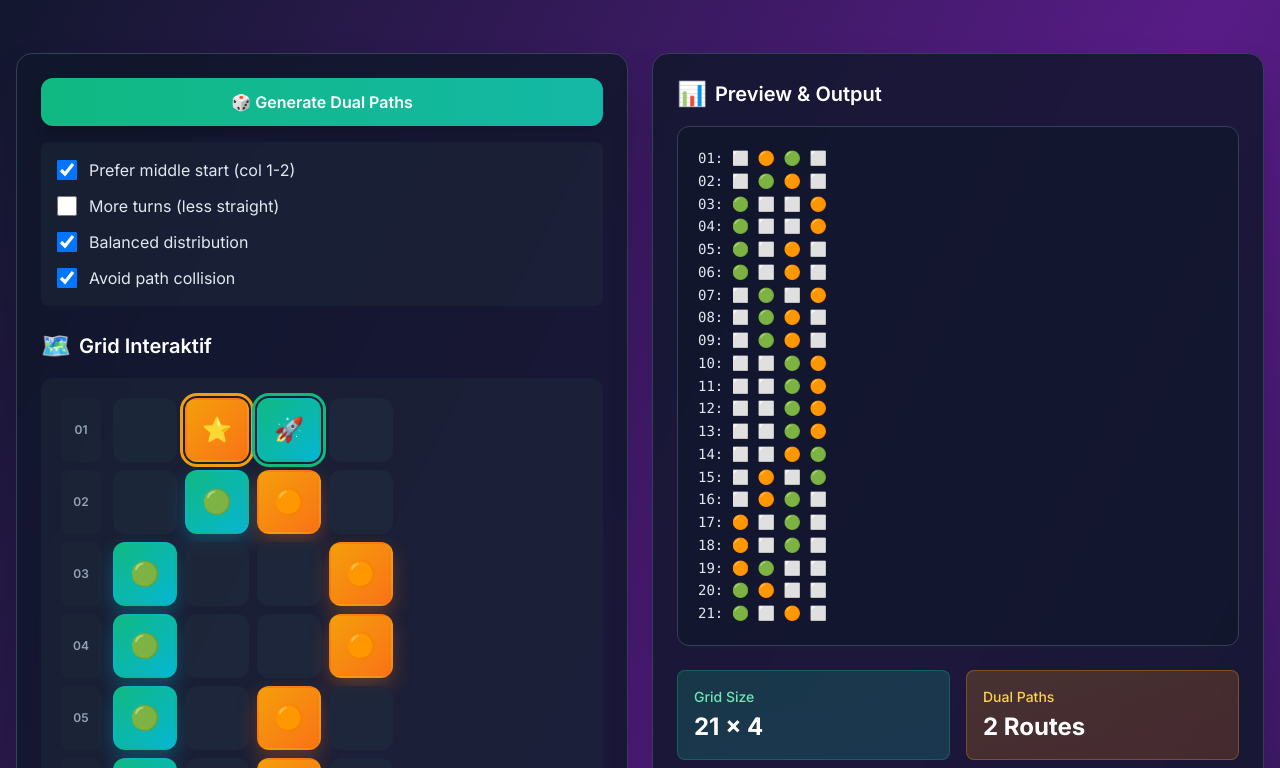
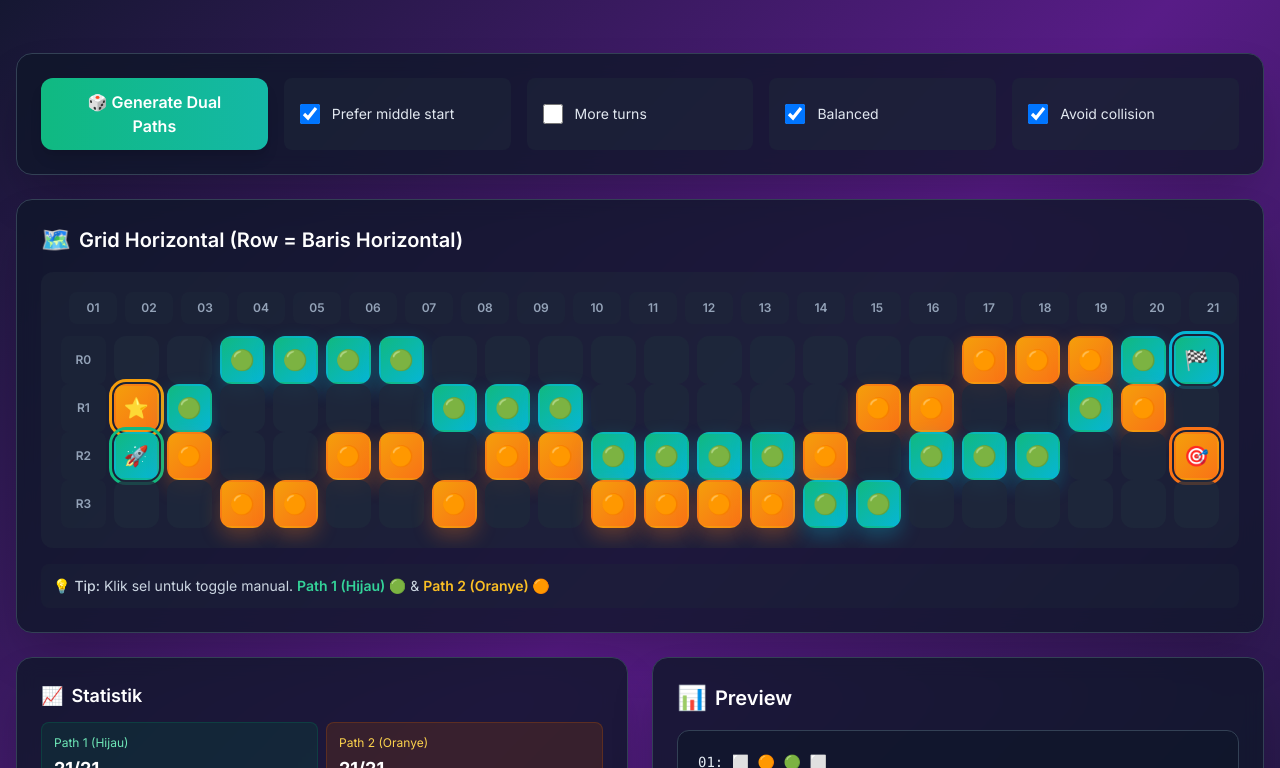
Before and after one commit to RehanDias/randompath, a plain HTML site: page index.html in a window 1280 px wide. Shown: the part 115-883 px from the top of the page. Drawn offline with nearby package versions, Linux system fonts and the light colour scheme.

Commit message:
Update index.html

```diff
--- a/index.html
+++ b/index.html
@@ -3,7 +3,7 @@
 <head>
   <meta charset="utf-8" />
   <meta name="viewport" content="width=device-width,initial-scale=1" />
-  <title>Dual Path Grid — 21x4</title>
+  <title>Dual Path Grid — 21x4 (Horizontal)</title>
   <script src="https://cdn.tailwindcss.com"></script>
   <style>
     @import url('https://fonts.googleapis.com/css2?family=Inter:wght@400;500;600;700&display=swap');
@@ -74,6 +74,18 @@
       backdrop-filter: blur(10px);
       background: rgba(15, 23, 42, 0.8);
     }
+
+    /* HORIZONTAL GRID - Main change here! */
+    #grid-container {
+      display: grid;
+      grid-template-rows: repeat(4, 1fr);
+      grid-template-columns: repeat(21, 1fr);
+      gap: 0.5rem;
+    }
+
+    .col-label {
+      writing-mode: horizontal-tb;
+    }
   </style>
   <script>
     tailwind.config = {
@@ -94,61 +106,62 @@
   <div class="container mx-auto px-4 py-6">
     <div class="text-center mb-8">
       <h1 class="text-5xl font-bold text-white mb-3 tracking-tight">
-        🎲 Dual Path Generator
+        🎲 Dual Path Generator (Horizontal View)
       </h1>
-      <p class="text-slate-300 text-lg">Generate 2 jalur independen dalam 21×4 grid</p>
+      <p class="text-slate-300 text-lg">Generate 2 jalur independen dalam 21×4 grid - TAMPILAN MENYAMPING</p>
     </div>
   </div>
 
   <!-- Main Content -->
   <div class="container mx-auto px-4 pb-10">
-    <div class="grid lg:grid-cols-2 gap-6">
-
-      <!-- Left Panel - Controls & Grid -->
-      <div class="glass-effect rounded-2xl p-6 shadow-2xl border border-slate-700">
 
     <!-- Controls Section -->
-        <div class="mb-6">
+    <div class="glass-effect rounded-2xl p-6 shadow-2xl border border-slate-700 mb-6">
+      <div class="grid md:grid-cols-2 lg:grid-cols-5 gap-4">
         <!-- Button Generate -->
-          <div class="mb-4">
-            <button id="gen" class="w-full bg-gradient-to-r from-emerald-500 to-teal-500 hover:from-emerald-600 hover:to-teal-600 text-white font-semibold py-3 px-6 rounded-xl shadow-lg transform hover:scale-105 transition-all duration-200">
+        <button id="gen" class="bg-gradient-to-r from-emerald-500 to-teal-500 hover:from-emerald-600 hover:to-teal-600 text-white font-semibold py-3 px-6 rounded-xl shadow-lg transform hover:scale-105 transition-all duration-200">
           🎲 Generate Dual Paths
         </button>
-          </div>
 
         <!-- Settings -->
-          <div class="space-y-3 bg-slate-800/50 rounded-lg p-4">
-            <label class="flex items-center gap-3 cursor-pointer group">
+        <label class="flex items-center gap-3 cursor-pointer group bg-slate-800/50 rounded-lg px-4">
           <input id="prefer-middle" type="checkbox" checked class="w-5 h-5 text-emerald-500 bg-slate-700 border-slate-600 rounded focus:ring-2 focus:ring-emerald-500 focus:ring-offset-0 cursor-pointer" />
-              <span class="text-slate-200 group-hover:text-white transition-colors">Prefer middle start (col 1-2)</span>
+          <span class="text-slate-200 group-hover:text-white transition-colors text-sm">Prefer middle start</span>
         </label>
-            <label class="flex items-center gap-3 cursor-pointer group">
+
+        <label class="flex items-center gap-3 cursor-pointer group bg-slate-800/50 rounded-lg px-4">
           <input id="more-turns" type="checkbox" class="w-5 h-5 text-emerald-500 bg-slate-700 border-slate-600 rounded focus:ring-2 focus:ring-emerald-500 focus:ring-offset-0 cursor-pointer" />
-              <span class="text-slate-200 group-hover:text-white transition-colors">More turns (less straight)</span>
+          <span class="text-slate-200 group-hover:text-white transition-colors text-sm">More turns</span>
         </label>
-            <label class="flex items-center gap-3 cursor-pointer group">
+
+        <label class="flex items-center gap-3 cursor-pointer group bg-slate-800/50 rounded-lg px-4">
           <input id="balanced" type="checkbox" checked class="w-5 h-5 text-emerald-500 bg-slate-700 border-slate-600 rounded focus:ring-2 focus:ring-emerald-500 focus:ring-offset-0 cursor-pointer" />
-              <span class="text-slate-200 group-hover:text-white transition-colors">Balanced distribution</span>
+          <span class="text-slate-200 group-hover:text-white transition-colors text-sm">Balanced</span>
         </label>
-            <label class="flex items-center gap-3 cursor-pointer group">
+
+        <label class="flex items-center gap-3 cursor-pointer group bg-slate-800/50 rounded-lg px-4">
           <input id="avoid-collision" type="checkbox" checked class="w-5 h-5 text-emerald-500 bg-slate-700 border-slate-600 rounded focus:ring-2 focus:ring-emerald-500 focus:ring-offset-0 cursor-pointer" />
-              <span class="text-slate-200 group-hover:text-white transition-colors">Avoid path collision</span>
+          <span class="text-slate-200 group-hover:text-white transition-colors text-sm">Avoid collision</span>
         </label>
       </div>
     </div>
 
-        <!-- Grid Section -->
-        <div class="mb-4">
+    <!-- Grid Section - HORIZONTAL -->
+    <div class="glass-effect rounded-2xl p-6 shadow-2xl border border-slate-700 mb-6">
       <h2 class="text-xl font-semibold text-white mb-4 flex items-center gap-2">
-            <span class="text-2xl">🗺️</span> Grid Interaktif
+        <span class="text-2xl">🗺️</span> Grid Horizontal (Row = Baris Horizontal)
       </h2>
 
       <div class="bg-slate-800/50 rounded-xl p-5 overflow-x-auto">
-            <div class="flex gap-3 min-w-max">
-              <!-- Row Labels -->
-              <div id="labels" class="flex flex-col gap-2"></div>
-              <!-- Grid -->
-              <div id="grid" class="grid grid-cols-4 gap-2"></div>
+        <div class="mb-3 flex gap-2">
+          <!-- Column Labels (1-21) -->
+          <div class="w-12"></div> <!-- spacer for row labels -->
+          <div id="col-labels" class="flex gap-2"></div>
+        </div>
+
+        <!-- Grid Container -->
+        <div class="flex flex-col gap-2">
+          <div id="grid-rows"></div>
         </div>
       </div>
 
@@ -160,46 +173,34 @@
       </div>
     </div>
 
+    <!-- Stats & Preview -->
+    <div class="grid lg:grid-cols-2 gap-6">
       <!-- Stats -->
-        <div class="bg-gradient-to-r from-slate-800/70 to-slate-700/70 rounded-xl p-5 border border-slate-600">
+      <div class="glass-effect rounded-2xl p-6 shadow-2xl border border-slate-700">
         <h3 class="text-lg font-semibold text-white mb-3 flex items-center gap-2">
           <span>📈</span> Statistik
         </h3>
         <div id="stats" class="space-y-2 text-sm"></div>
       </div>
-      </div>
 
-      <!-- Right Panel - Preview -->
+      <!-- Preview -->
       <div class="glass-effect rounded-2xl p-6 shadow-2xl border border-slate-700">
         <h2 class="text-xl font-semibold text-white mb-4 flex items-center gap-2">
-          <span class="text-2xl">📊</span> Preview & Output
+          <span class="text-2xl">📊</span> Preview
         </h2>
 
         <div class="bg-slate-900/70 rounded-xl p-5 border border-slate-700 overflow-hidden">
-          <pre id="preview" class="text-sm text-slate-200 leading-relaxed overflow-auto max-h-[600px] font-mono"></pre>
-        </div>
-
-        <!-- Info Cards -->
-        <div class="mt-6 grid grid-cols-2 gap-4">
-          <div class="bg-gradient-to-br from-emerald-500/20 to-teal-500/20 border border-emerald-500/30 rounded-lg p-4">
-            <div class="text-emerald-300 text-sm font-medium mb-1">Grid Size</div>
-            <div class="text-white text-2xl font-bold">21 × 4</div>
-          </div>
-          <div class="bg-gradient-to-br from-amber-500/20 to-orange-500/20 border border-amber-500/30 rounded-lg p-4">
-            <div class="text-amber-300 text-sm font-medium mb-1">Dual Paths</div>
-            <div class="text-white text-2xl font-bold">2 Routes</div>
+          <pre id="preview" class="text-sm text-slate-200 leading-relaxed overflow-auto max-h-[400px] font-mono"></pre>
         </div>
       </div>
-      </div>
-
     </div>
   </div>
 
   <script>
   (function(){
     const ROWS = 21, COLS = 4;
-    const gridEl = document.getElementById('grid');
-    const labelsEl = document.getElementById('labels');
+    const gridRowsEl = document.getElementById('grid-rows');
+    const colLabelsEl = document.getElementById('col-labels');
     const preview = document.getElementById('preview');
     const statsEl = document.getElementById('stats');
     const preferMiddle = document.getElementById('prefer-middle');
@@ -211,104 +212,125 @@
     let state = new Array(ROWS).fill(0).map(()=>new Array(COLS).fill(0));
 
     function createUI(){
-      gridEl.innerHTML = '';
-      labelsEl.innerHTML = '';
-      for(let r=0;r<ROWS;r++){
+      // Create column labels (1-21)
+      colLabelsEl.innerHTML = '';
+      for(let col=0; col<ROWS; col++){
+        const label = document.createElement('div');
+        label.className = 'w-12 h-8 flex items-center justify-center text-slate-400 font-semibold text-xs bg-slate-800/50 rounded-lg col-label';
+        label.textContent = (col+1).toString().padStart(2,'0');
+        colLabelsEl.appendChild(label);
+      }
+
+      // Create horizontal rows
+      gridRowsEl.innerHTML = '';
+      for(let row=0; row<COLS; row++){
+        const rowContainer = document.createElement('div');
+        rowContainer.className = 'flex gap-2 items-center';
+
+        // Row label (Row 0, 1, 2, 3)
         const rowLabel = document.createElement('div');
-        rowLabel.className = 'w-10 h-16 flex items-center justify-center text-slate-400 font-semibold text-xs bg-slate-800/50 rounded-lg';
-        rowLabel.textContent = (r+1).toString().padStart(2,'0');
-        labelsEl.appendChild(rowLabel);
+        rowLabel.className = 'w-12 h-12 flex items-center justify-center text-slate-400 font-semibold text-xs bg-slate-800/50 rounded-lg';
+        rowLabel.textContent = `R${row}`;
+        rowContainer.appendChild(rowLabel);
 
-        for(let c=0;c<COLS;c++){
+        // Cells for this row
+        for(let col=0; col<ROWS; col++){
           const cell = document.createElement('div');
-          cell.className='cell w-16 h-16 flex items-center justify-center rounded-xl bg-slate-800/80 cursor-pointer border-2 border-transparent hover:border-slate-600 text-2xl select-none';
-          cell.dataset.r=r;
-          cell.dataset.c=c;
+          cell.className='cell w-12 h-12 flex items-center justify-center rounded-xl bg-slate-800/80 cursor-pointer border-2 border-transparent hover:border-slate-600 text-xl select-none';
+          cell.dataset.r=col; // col is actually the "row" in original data
+          cell.dataset.c=row; // row is actually the "col" in original data
           cell.addEventListener('click',()=>{
-            // Cycle: 0 -> 1 -> 2 -> 0
-            state[r][c] = (state[r][c] + 1) % 3;
+            state[col][row] = (state[col][row] + 1) % 3;
             render();
             updatePreview();
           });
-          gridEl.appendChild(cell);
+          rowContainer.appendChild(cell);
+        }
+
+        gridRowsEl.appendChild(rowContainer);
+      }
+    }
+
+    function render(){
+      const rows = gridRowsEl.children;
+
+      for(let row=0; row<COLS; row++){
+        const rowEl = rows[row];
+        const cells = Array.from(rowEl.children).slice(1); // skip label
+
+        for(let col=0; col<ROWS; col++){
+          const cell = cells[col];
+          const val = state[col][row];
+
+          cell.classList.remove('path1', 'path2', 'start1', 'start2', 'finish1', 'finish2');
+          cell.style.outline = '';
+
+          if(val === 1){
+            cell.classList.add('path1');
+            cell.textContent = '🟢';
+          } else if(val === 2){
+            cell.classList.add('path2');
+            cell.textContent = '🟠';
+          } else {
+            cell.textContent = '';
           }
         }
       }
 
-    function render(){
-      const cells = gridEl.querySelectorAll('.cell');
-      cells.forEach(el=>{
-        const r = +el.dataset.r, c = +el.dataset.c;
-        const val = state[r][c];
-
-        el.classList.remove('path1', 'path2', 'start1', 'start2', 'finish1', 'finish2');
-        el.style.outline = '';
-
-        if(val === 1){
-          el.classList.add('path1');
-          el.textContent = '🟢';
-        } else if(val === 2){
-          el.classList.add('path2');
-          el.textContent = '🟠';
-        } else {
-          el.textContent = '';
-        }
-      });
-
       // Mark start & finish untuk path 1
-      for(let r=0;r<ROWS;r++){
-        for(let c=0;c<COLS;c++){
-          if(state[r][c] === 1){
-            const idx = r*COLS + c;
-            const el = gridEl.children[idx];
-            el.classList.add('start1');
-            el.style.outline = '3px solid #10b981';
-            el.style.outlineOffset = '2px';
-            el.textContent = '🚀';
-            r = ROWS; break;
+      for(let col=0; col<ROWS; col++){
+        for(let row=0; row<COLS; row++){
+          if(state[col][row] === 1){
+            const rowEl = gridRowsEl.children[row];
+            const cell = rowEl.children[col + 1]; // +1 for label
+            cell.classList.add('start1');
+            cell.style.outline = '3px solid #10b981';
+            cell.style.outlineOffset = '2px';
+            cell.textContent = '🚀';
+            col = ROWS; break;
           }
         }
       }
 
-      for(let r=ROWS-1;r>=0;r--){
-        for(let c=0;c<COLS;c++){
-          if(state[r][c] === 1){
-            const idx = r*COLS + c;
-            const el = gridEl.children[idx];
-            el.classList.add('finish1');
-            el.style.outline = '3px solid #06b6d4';
-            el.style.outlineOffset = '2px';
-            el.textContent = '🏁';
-            r=-1; break;
+      for(let col=ROWS-1; col>=0; col--){
+        for(let row=0; row<COLS; row++){
+          if(state[col][row] === 1){
+            const rowEl = gridRowsEl.children[row];
+            const cell = rowEl.children[col + 1];
+            cell.classList.add('finish1');
+            cell.style.outline = '3px solid #06b6d4';
+            cell.style.outlineOffset = '2px';
+            cell.textContent = '🏁';
+            col=-1; break;
           }
         }
       }
 
       // Mark start & finish untuk path 2
-      for(let r=0;r<ROWS;r++){
-        for(let c=0;c<COLS;c++){
-          if(state[r][c] === 2){
-            const idx = r*COLS + c;
-            const el = gridEl.children[idx];
-            el.classList.add('start2');
-            el.style.outline = '3px solid #f59e0b';
-            el.style.outlineOffset = '2px';
-            el.textContent = '⭐';
-            r = ROWS; break;
+      for(let col=0; col<ROWS; col++){
+        for(let row=0; row<COLS; row++){
+          if(state[col][row] === 2){
+            const rowEl = gridRowsEl.children[row];
+            const cell = rowEl.children[col + 1];
+            cell.classList.add('start2');
+            cell.style.outline = '3px solid #f59e0b';
+            cell.style.outlineOffset = '2px';
+            cell.textContent = '⭐';
+            col = ROWS; break;
           }
         }
       }
 
-      for(let r=ROWS-1;r>=0;r--){
-        for(let c=0;c<COLS;c++){
-          if(state[r][c] === 2){
-            const idx = r*COLS + c;
-            const el = gridEl.children[idx];
-            el.classList.add('finish2');
-            el.style.outline = '3px solid #f97316';
-            el.style.outlineOffset = '2px';
-            el.textContent = '🎯';
-            r=-1; break;
+      for(let col=ROWS-1; col>=0; col--){
+        for(let row=0; row<COLS; row++){
+          if(state[col][row] === 2){
+            const rowEl = gridRowsEl.children[row];
+            const cell = rowEl.children[col + 1];
+            cell.classList.add('finish2');
+            cell.style.outline = '3px solid #f97316';
+            cell.style.outlineOffset = '2px';
+            cell.textContent = '🎯';
+            col=-1; break;
           }
         }
       }
@@ -393,6 +415,18 @@
             <div class="text-white font-bold">${turns2}</div>
           </div>
         </div>
+
+        <div class="bg-slate-900/50 rounded-lg p-3 mt-2">
+          <div class="text-slate-400 text-xs mb-2">Row Distribution:</div>
+          <div class="grid grid-cols-4 gap-2">
+            ${colCounts1.map((count, i) => `
+              <div class="text-center">
+                <div class="text-emerald-400 text-xs">R${i}</div>
+                <div class="text-white font-bold">${count}</div>
+              </div>
+            `).join('')}
+          </div>
+        </div>
       `;
     }
 
@@ -411,9 +445,7 @@
       let colUsage = [0,0,0,0];
 
       for(let i=0; i<ROWS; i++){
-        // Avoid collision if enabled
         if(avoid && existingOccupied[i]?.has(cur)){
-          // Try to move to adjacent column
           let alternatives = [];
           if(cur > 0 && !existingOccupied[i]?.has(cur-1)) alternatives.push(cur-1);
           if(cur < COLS-1 && !existingOccupied[i]?.has(cur+1)) alternatives.push(cur+1);
@@ -421,7 +453,6 @@
           if(alternatives.length > 0){
             cur = alternatives[Math.floor(Math.random() * alternatives.length)];
           }
-          // If still collision, just continue (will be marked)
         }
 
         path.push({row: i, col: cur});
@@ -458,7 +489,6 @@
             if(colUsage[targetCol] > avgUsage * 1.5) weight *= 0.5;
           }
 
-          // Penalize occupied cells
           if(avoid && existingOccupied[i+1]?.has(cur + move)){
             weight *= 0.1;
           }
@@ -491,7 +521,6 @@
     function generate(){
       state = new Array(ROWS).fill(0).map(()=>new Array(COLS).fill(0));
 
-      // Generate path 1
       const path1 = generatePath(1, {});
       const occupied = {};
       for(let cell of path1){
@@ -500,10 +529,8 @@
         occupied[cell.row].add(cell.col);
       }
 
-      // Generate path 2
       const path2 = generatePath(2, occupied);
       for(let cell of path2){
-        // If collision, mark both (will show in stats)
         if(state[cell.row][cell.col] === 0){
           state[cell.row][cell.col] = 2;
         }
```
Lines whose indentation alone changed are shown as unchanged.
